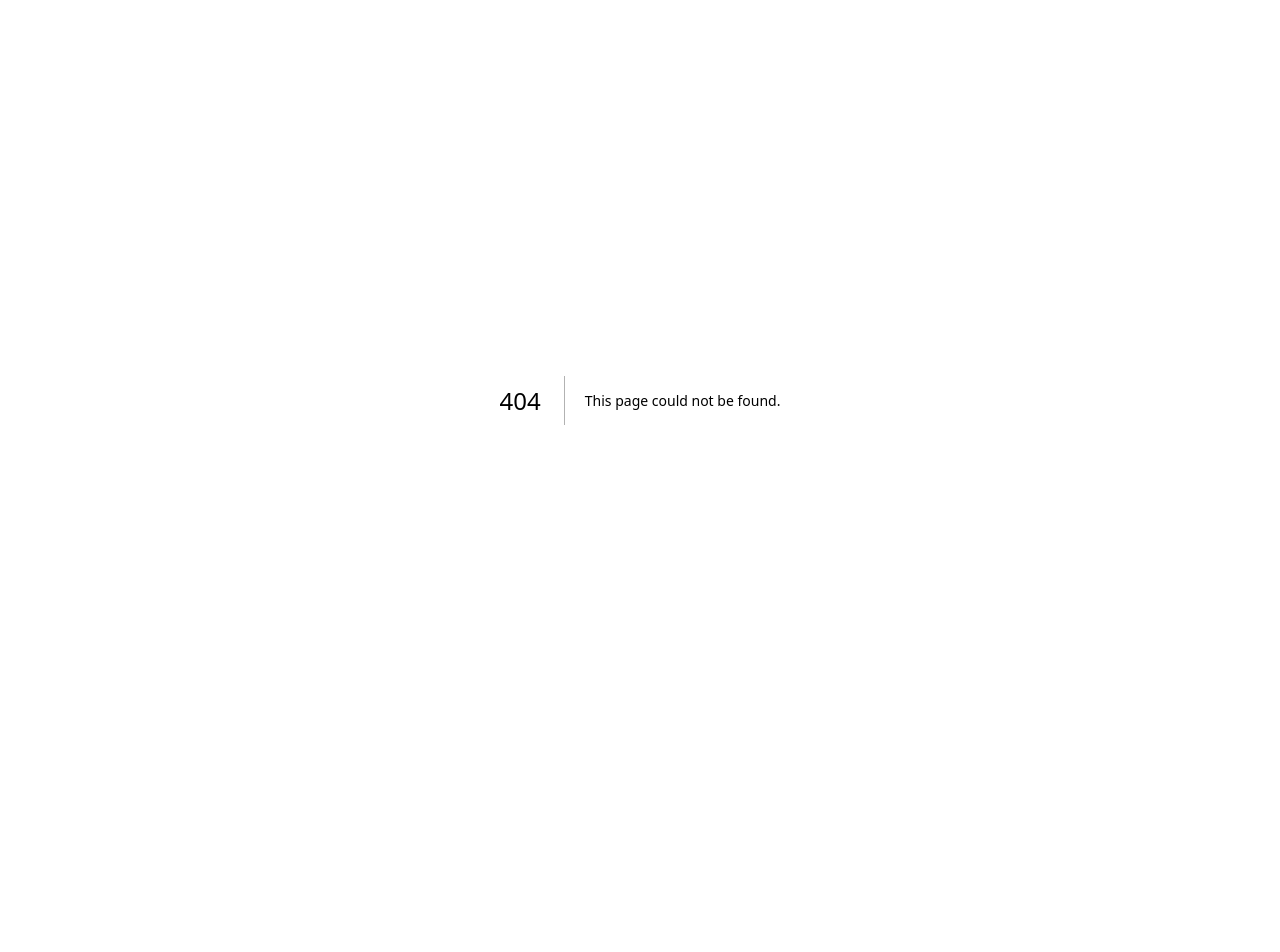
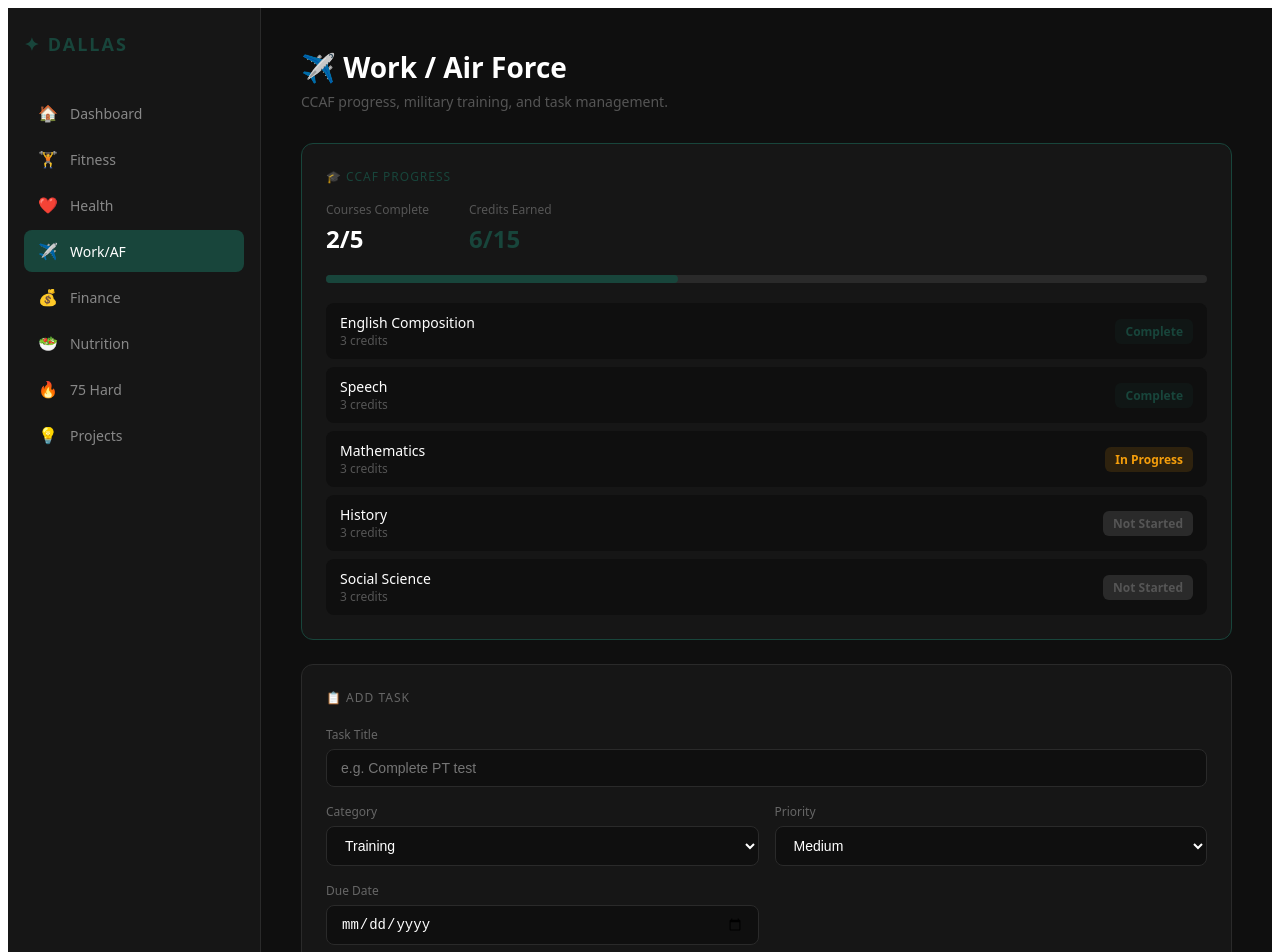
Before and after one commit to dafrendt/life-dashboard, a Next.js app: page /work in a window 1280 px wide. Before the commit this address had no page. Shown: the top 952 px of the page. Before the commit the page ends 800 px from the top, so only its background shows below. Built offline with nearby package versions, Linux system fonts and the light colour scheme.

Commit message:
add work module

```diff
--- /dev/null
+++ b/app/work/page.tsx
@@ -0,0 +1,185 @@
+"use client";
+
+import { useState } from "react";
+
+const ccafCourses = [
+  { name: "English Composition", credits: 3, status: "Complete" },
+  { name: "Speech", credits: 3, status: "Complete" },
+  { name: "Mathematics", credits: 3, status: "In Progress" },
+  { name: "History", credits: 3, status: "Not Started" },
+  { name: "Social Science", credits: 3, status: "Not Started" },
+];
+
+export default function Work() {
+  const [taskTitle, setTaskTitle] = useState("");
+  const [taskCategory, setTaskCategory] = useState("Training");
+  const [taskPriority, setTaskPriority] = useState("Medium");
+  const [taskDue, setTaskDue] = useState("");
+  const [taskNotes, setTaskNotes] = useState("");
+  const [saved, setSaved] = useState(false);
+
+  const handleSave = () => {
+    setSaved(true);
+    setTimeout(() => setSaved(false), 3000);
+  };
+
+  const completedCourses = ccafCourses.filter((c) => c.status === "Complete").length;
+  const totalCredits = ccafCourses.reduce((a, b) => a + b.credits, 0);
+  const completedCredits = ccafCourses.filter((c) => c.status === "Complete").reduce((a, b) => a + b.credits, 0);
+
+  return (
+    <div style={{ display: "flex", minHeight: "100vh", backgroundColor: "#0f0f0f", color: "white", fontFamily: "system-ui, sans-serif" }}>
+
+      {/* Sidebar */}
+      <aside style={{ width: "220px", backgroundColor: "#161616", borderRight: "1px solid #2a2a2a", padding: "24px 16px", display: "flex", flexDirection: "column", gap: "4px", flexShrink: 0 }}>
+        <div style={{ color: "#18453B", fontWeight: "700", fontSize: "18px", marginBottom: "32px", letterSpacing: "2px" }}>
+          ✦ DALLAS
+        </div>
+        {[
+          { icon: "🏠", label: "Dashboard", href: "/" },
+          { icon: "🏋️", label: "Fitness", href: "/fitness" },
+          { icon: "❤️", label: "Health", href: "/health" },
+          { icon: "✈️", label: "Work/AF", href: "/work" },
+          { icon: "💰", label: "Finance", href: "/finance" },
+          { icon: "🥗", label: "Nutrition", href: "/nutrition" },
+          { icon: "🔥", label: "75 Hard", href: "/seventyfivehard" },
+          { icon: "💡", label: "Projects", href: "/projects" },
+        ].map((item) => (
+          <a
+            key={item.label}
+            href={item.href}
+            style={{ display: "flex", alignItems: "center", gap: "12px", padding: "10px 14px", borderRadius: "8px", border: "none", backgroundColor: item.href === "/work" ? "#18453B" : "transparent", color: item.href === "/work" ? "white" : "#888", fontSize: "14px", fontWeight: "500", cursor: "pointer", textDecoration: "none" }}
+          >
+            <span style={{ fontSize: "16px" }}>{item.icon}</span>
+            <span>{item.label}</span>
+          </a>
+        ))}
+      </aside>
+
+      {/* Main */}
+      <main style={{ flex: 1, padding: "40px", overflowY: "auto" }}>
+
+        {/* Header */}
+        <div style={{ marginBottom: "32px" }}>
+          <h1 style={{ fontSize: "28px", fontWeight: "700", margin: "0 0 6px 0" }}>✈️ Work / Air Force</h1>
+          <p style={{ color: "#555", fontSize: "14px", margin: 0 }}>CCAF progress, military training, and task management.</p>
+        </div>
+
+        {/* CCAF Progress */}
+        <div style={{ backgroundColor: "#161616", border: "1px solid #18453B", borderRadius: "12px", padding: "24px", marginBottom: "24px" }}>
+          <div style={{ color: "#18453B", fontSize: "12px", textTransform: "uppercase", letterSpacing: "1px", marginBottom: "16px" }}>
+            🎓 CCAF Progress
+          </div>
+          <div style={{ display: "flex", gap: "40px", marginBottom: "20px" }}>
+            <div>
+              <div style={{ color: "#555", fontSize: "12px", marginBottom: "4px" }}>Courses Complete</div>
+              <div style={{ fontSize: "24px", fontWeight: "700" }}>{completedCourses}/{ccafCourses.length}</div>
+            </div>
+            <div>
+              <div style={{ color: "#555", fontSize: "12px", marginBottom: "4px" }}>Credits Earned</div>
+              <div style={{ fontSize: "24px", fontWeight: "700", color: "#18453B" }}>{completedCredits}/{totalCredits}</div>
+            </div>
+          </div>
+
+          {/* Progress Bar */}
+          <div style={{ backgroundColor: "#2a2a2a", borderRadius: "4px", height: "8px", marginBottom: "20px" }}>
+            <div style={{ backgroundColor: "#18453B", height: "100%", width: `${(completedCredits / totalCredits) * 100}%`, borderRadius: "4px" }} />
+          </div>
+
+          {/* Course List */}
+          <div style={{ display: "flex", flexDirection: "column", gap: "8px" }}>
+            {ccafCourses.map((course) => (
+              <div key={course.name} style={{ display: "flex", justifyContent: "space-between", alignItems: "center", padding: "10px 14px", backgroundColor: "#0f0f0f", borderRadius: "8px" }}>
+                <div>
+                  <div style={{ fontSize: "14px", fontWeight: "500" }}>{course.name}</div>
+                  <div style={{ color: "#555", fontSize: "12px" }}>{course.credits} credits</div>
+                </div>
+                <div style={{ fontSize: "12px", fontWeight: "600", color: course.status === "Complete" ? "#18453B" : course.status === "In Progress" ? "#f59e0b" : "#555", padding: "4px 10px", backgroundColor: course.status === "Complete" ? "#18453B22" : course.status === "In Progress" ? "#f59e0b22" : "#2a2a2a", borderRadius: "6px" }}>
+                  {course.status}
+                </div>
+              </div>
+            ))}
+          </div>
+        </div>
+
+        {/* Task Manager */}
+        <div style={{ backgroundColor: "#161616", border: "1px solid #2a2a2a", borderRadius: "12px", padding: "24px" }}>
+          <div style={{ color: "#666", fontSize: "12px", textTransform: "uppercase", letterSpacing: "1px", marginBottom: "20px" }}>
+            📋 Add Task
+          </div>
+
+          <div style={{ display: "grid", gridTemplateColumns: "1fr 1fr", gap: "16px" }}>
+
+            <div style={{ display: "flex", flexDirection: "column", gap: "6px", gridColumn: "span 2" }}>
+              <label style={{ color: "#666", fontSize: "12px" }}>Task Title</label>
+              <input
+                value={taskTitle}
+                onChange={(e) => setTaskTitle(e.target.value)}
+                placeholder="e.g. Complete PT test"
+                style={{ backgroundColor: "#0f0f0f", border: "1px solid #2a2a2a", borderRadius: "8px", padding: "10px 14px", color: "white", fontSize: "14px", outline: "none" }}
+              />
+            </div>
+
+            <div style={{ display: "flex", flexDirection: "column", gap: "6px" }}>
+              <label style={{ color: "#666", fontSize: "12px" }}>Category</label>
+              <select
+                value={taskCategory}
+                onChange={(e) => setTaskCategory(e.target.value)}
+                style={{ backgroundColor: "#0f0f0f", border: "1px solid #2a2a2a", borderRadius: "8px", padding: "10px 14px", color: "white", fontSize: "14px", outline: "none" }}
+              >
+                <option>Training</option>
+                <option>CCAF</option>
+                <option>Admin</option>
+                <option>PME</option>
+                <option>Other</option>
+              </select>
+            </div>
+
+            <div style={{ display: "flex", flexDirection: "column", gap: "6px" }}>
+              <label style={{ color: "#666", fontSize: "12px" }}>Priority</label>
+              <select
+                value={taskPriority}
+                onChange={(e) => setTaskPriority(e.target.value)}
+                style={{ backgroundColor: "#0f0f0f", border: "1px solid #2a2a2a", borderRadius: "8px", padding: "10px 14px", color: "white", fontSize: "14px", outline: "none" }}
+              >
+                <option>High</option>
+                <option>Medium</option>
+                <option>Low</option>
+              </select>
+            </div>
+
+            <div style={{ display: "flex", flexDirection: "column", gap: "6px" }}>
+              <label style={{ color: "#666", fontSize: "12px" }}>Due Date</label>
+              <input
+                type="date"
+                value={taskDue}
+                onChange={(e) => setTaskDue(e.target.value)}
+                style={{ backgroundColor: "#0f0f0f", border: "1px solid #2a2a2a", borderRadius: "8px", padding: "10px 14px", color: "white", fontSize: "14px", outline: "none" }}
+              />
+            </div>
+
+            <div style={{ display: "flex", flexDirection: "column", gap: "6px", gridColumn: "span 2" }}>
+              <label style={{ color: "#666", fontSize: "12px" }}>Notes</label>
+              <textarea
+                value={taskNotes}
+                onChange={(e) => setTaskNotes(e.target.value)}
+                placeholder="Any additional details..."
+                rows={3}
+                style={{ backgroundColor: "#0f0f0f", border: "1px solid #2a2a2a", borderRadius: "8px", padding: "10px 14px", color: "white", fontSize: "14px", outline: "none", resize: "vertical" }}
+              />
+            </div>
+
+          </div>
+
+          <button
+            onClick={handleSave}
+            style={{ marginTop: "20px", padding: "12px 32px", backgroundColor: "#18453B", border: "none", borderRadius: "8px", color: "white", fontSize: "14px", fontWeight: "600", cursor: "pointer" }}
+          >
+            {saved ? "✓ Task Added!" : "Add Task"}
+          </button>
+        </div>
+
+      </main>
+    </div>
+  );
+}
```
